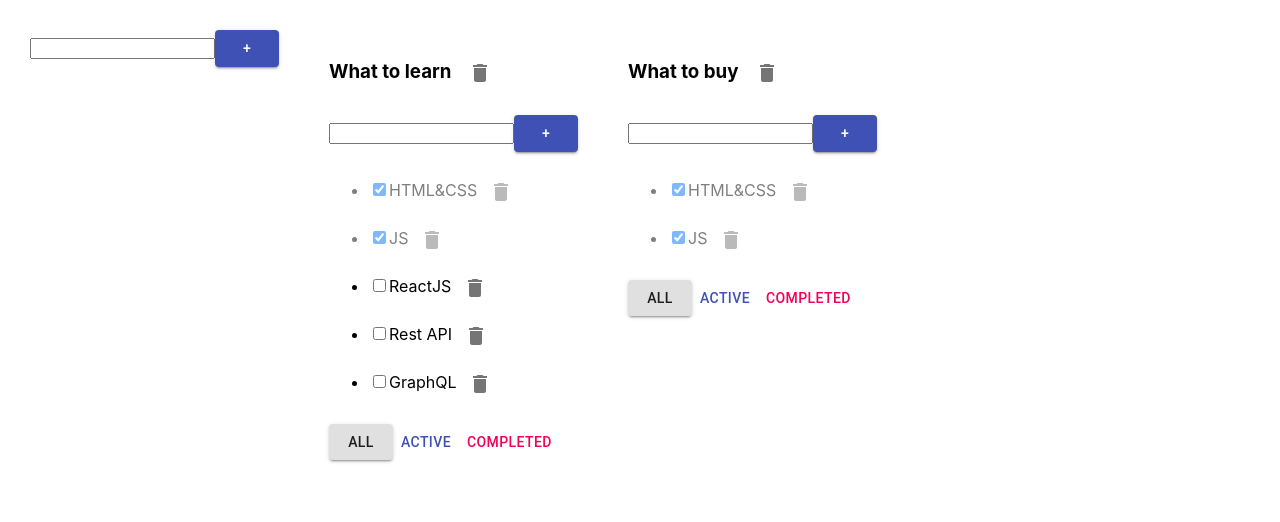
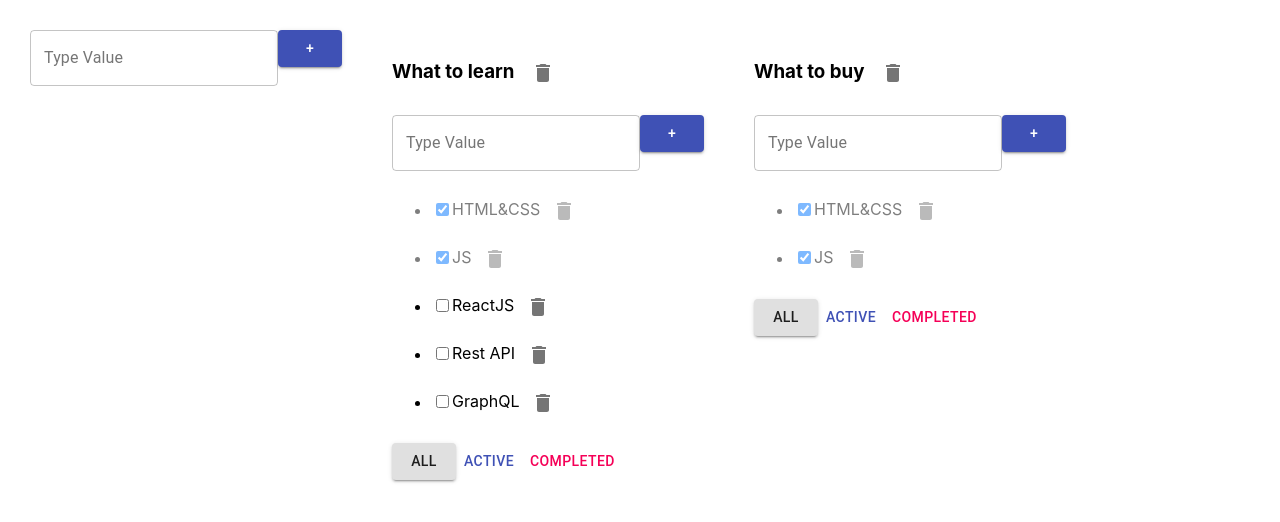
Before and after one commit to bohdanloik/todolist_4, a React (Create React App) app: page / in a window 1280 px wide. Shown: the top 522 px of the page. Built offline with nearby package versions, Linux system fonts and the light colour scheme.

Commit message:
add input style

```diff
--- a/src/AddItemForm.tsx
+++ b/src/AddItemForm.tsx
@@ -1,4 +1,4 @@
-import { Button } from '@material-ui/core';
+import { Button, TextField } from '@material-ui/core';
 import React, { ChangeEvent, KeyboardEvent, useState } from 'react';
 
 type AddItemFormPropsType = {
@@ -30,11 +30,14 @@ export function AddItemForm(props: AddItemFormPropsType) {
     };
 
     return <div>
-        <input value={title}
+        <TextField value={title}
+            variant={'outlined'}
+            label={'Type Value'}
             onChange={onChangeHandler}
             onKeyPress={onKeyPressHandler}
-            className={error ? 'error' : ''} />
+            error={!!error}
+            helperText={error}/>
+
         <Button onClick={addTask} variant={'contained'} color={'primary'}>+</Button>
-        {error && <div className='error-message'>{error}</div>}
     </div>;
 }
```
